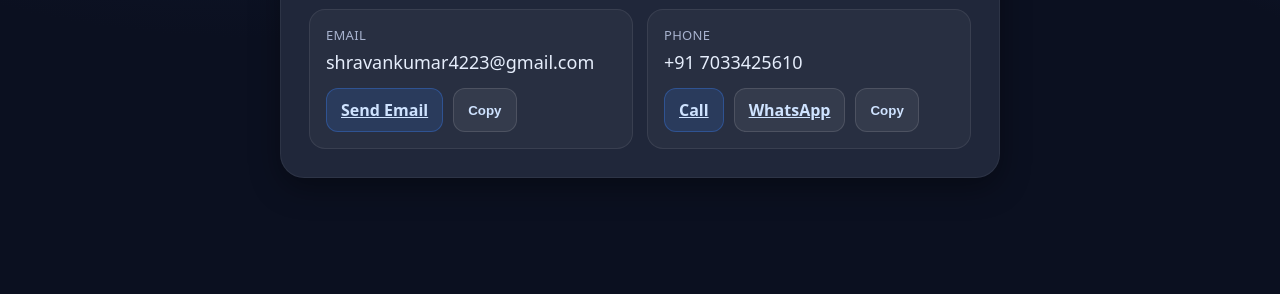
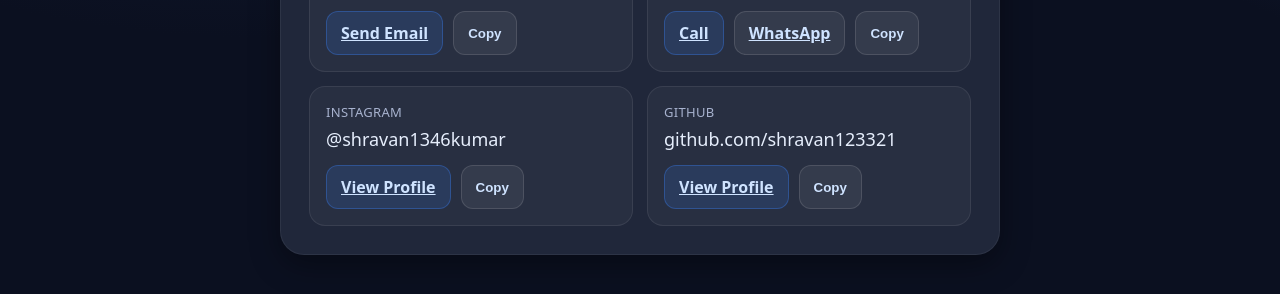
Before and after one commit to shravan123321/contact-site, a plain HTML site: page index.html in a window 1280 px wide. Shown: the part 362-656 px from the top of the page. Drawn offline with Linux system fonts and the light colour scheme.

Commit message:
data content

```diff
--- a/index.html
+++ b/index.html
@@ -6,7 +6,7 @@
   <title>Shravan Kumar | Contact</title>
   <meta name="description" content="Contact page for Shravan Kumar" />
   <meta property="og:title" content="Shravan Kumar | Contact" />
-  <meta property="og:description" content="Email & phone to reach Shravan Kumar" />
+  <meta property="og:description" content="Email, phone & social links to reach Shravan Kumar" />
   <meta name="theme-color" content="#0ea5e9" />
   <style>
     :root{
@@ -60,6 +60,7 @@
     </div>
 
     <section class="grid" aria-label="Contact Details">
+      <!-- Email -->
       <div class="item">
         <div class="label">Email</div>
         <div class="value" id="email">shravankumar4223@gmail.com</div>
@@ -69,6 +70,7 @@
         </div>
       </div>
 
+      <!-- Phone -->
       <div class="item">
         <div class="label">Phone</div>
         <div class="value" id="phone">+91 7033425610</div>
@@ -78,13 +80,31 @@
           <button class="btn link" data-copy="#phone" aria-label="Copy phone">Copy</button>
         </div>
       </div>
+
+      <!-- Instagram -->
+      <div class="item">
+        <div class="label">Instagram</div>
+        <div class="value" id="instagram">@shravan1346kumar</div>
+        <div class="row">
+          <a class="btn" href="https://instagram.com/shravan1346kumar" target="_blank" rel="noopener" aria-label="Instagram profile">View Profile</a>
+          <button class="btn link" data-copy="#instagram" aria-label="Copy Instagram ID">Copy</button>
+        </div>
+      </div>
+
+      <!-- GitHub -->
+      <div class="item">
+        <div class="label">GitHub</div>
+        <div class="value" id="github">github.com/shravan123321</div>
+        <div class="row">
+          <a class="btn" href="https://github.com/shravan123321" target="_blank" rel="noopener" aria-label="GitHub profile">View Profile</a>
+          <button class="btn link" data-copy="#github" aria-label="Copy GitHub ID">Copy</button>
+        </div>
+      </div>
     </section>
 
   </main>
 
   <script>
-    // dynamic year
-    document.getElementById('year').textContent = new Date().getFullYear();
     // copy helpers
     document.querySelectorAll('[data-copy]').forEach(btn => {
       btn.addEventListener('click', () => {
```
